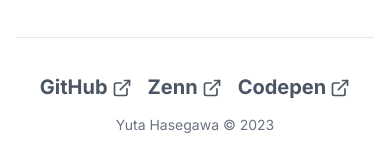
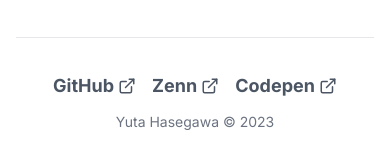
Before and after one commit to yha-1228/portfolio, a Next.js app: page / in a window 390 px wide. Shown: the part 2781-2941 px from the top of the page. Built offline with nearby package versions, Linux system fonts and the light colour scheme.

Commit message:
feat(footer): フォントサイズ調整

```diff
--- a/src/components/layout/footer.tsx
+++ b/src/components/layout/footer.tsx
@@ -35,7 +35,7 @@
                   href={item.href}
                   target="_blank"
                   rel="noopener noreferrer"
-                  className="inline-flex items-center space-x-1 text-xl font-bold hover:underline"
+                  className="inline-flex items-center space-x-1 text-lg font-bold hover:underline lg:text-xl"
                 >
                   <span>{item.label}</span>
                   <FiExternalLink />
```
